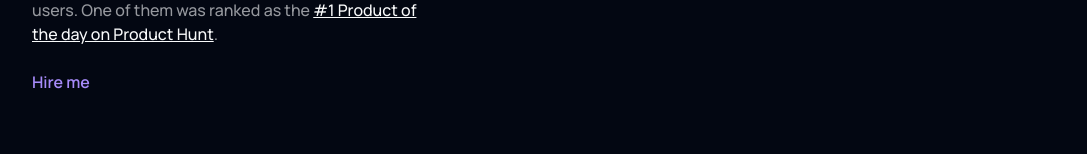
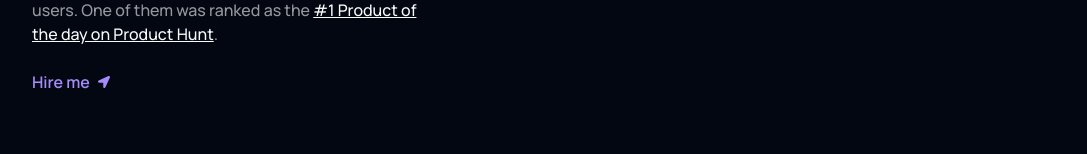
Before and after one commit to taishikato/portfolio-2, a Next.js app: page / in a window 1280 px wide. Shown: the part 266-420 px from the top of the page, without its empty margins (96-1183 px from the left). Built offline with nearby package versions, Linux system fonts and the light colour scheme.

Commit message:
Add FaLocationArrow icon next to "Hire me" link

```diff
--- a/src/app/page.tsx
+++ b/src/app/page.tsx
@@ -2,6 +2,7 @@ import { MyWork } from "@/components/my-work";
 import ProfileImage from "../assets/profile.webp";
 import { WorkExperience } from "@/components/work-experience";
 import { OssContributions } from "@/components/oss-contributions";
+import { FaLocationArrow } from "react-icons/fa";
 
 export default function Home() {
   return (
@@ -34,9 +35,12 @@ export default function Home() {
 
         <a
           href="mailto:taishi.k0903@gmail.com"
-          className="text-violet-400 hover:text-violet-600 text-base font-semibold transition-colors"
+          className="text-violet-400 hover:text-violet-600 group text-base font-semibold transition-colors flex items-center"
         >
           Hire me
+          <span className="transition-transform group-hover:translate-x-1 block ml-2">
+            <FaLocationArrow className="size-3" />
+          </span>
         </a>
       </div>
 
```
